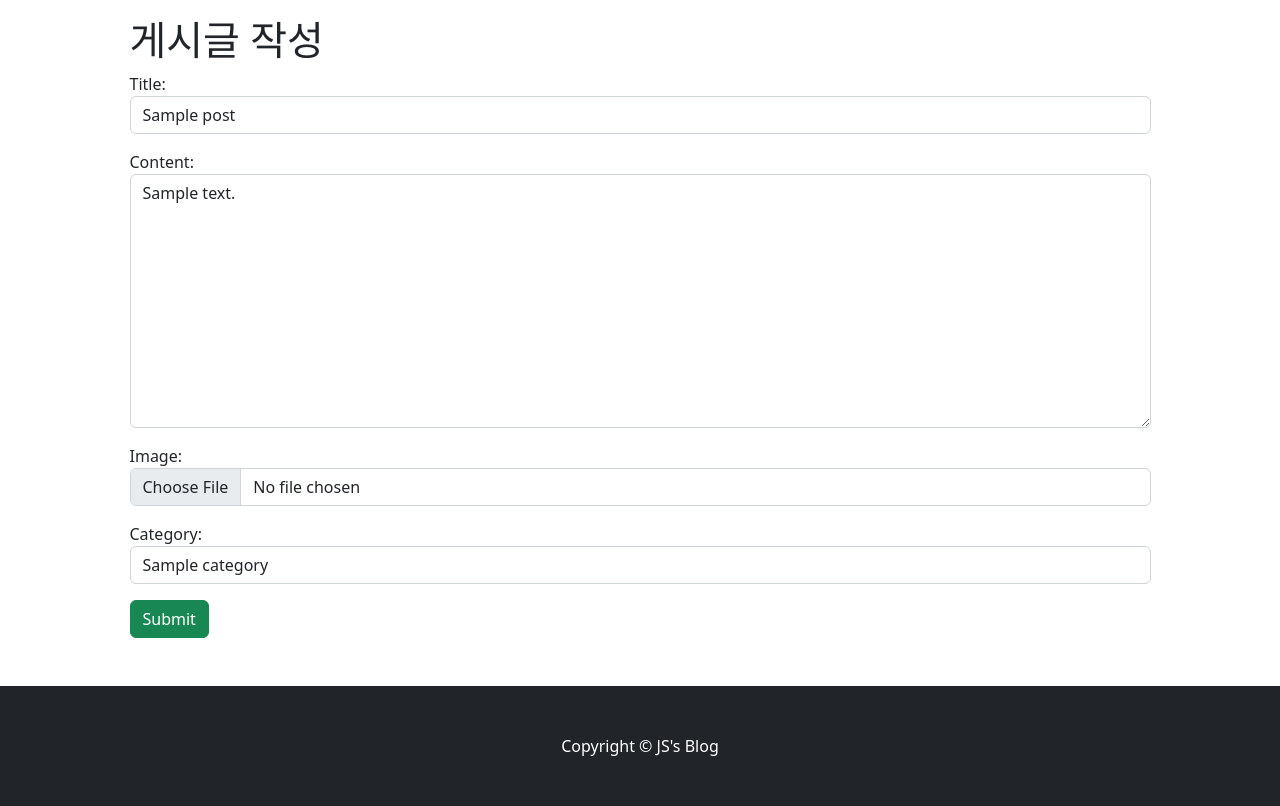
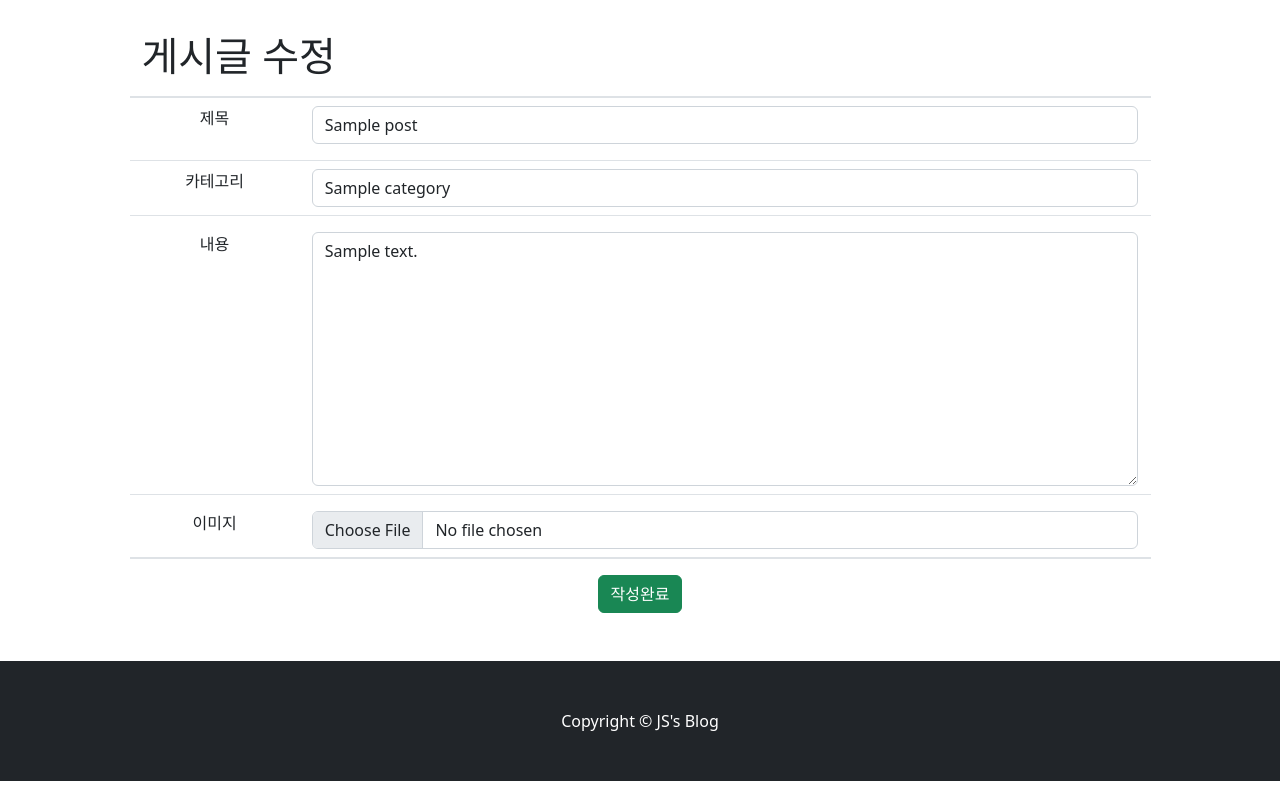
Before and after one commit to YuJinsoo/myBlog, a Django app: page /blog/edit/1/ in a window 1280 px wide. Shown: the part 56-862 px from the top of the page. After the commit the page ends 837 px from the top, so only its background shows below. Run offline with Django 4.2, Linux system fonts and the light colour scheme; a user stored in the database is signed in; tables that the repository leaves empty hold one stand-in row (values such as "Sample post").

Commit message:
게시글 수정시 기존 이미지 사라지는 현상 해결

```diff
--- a/blog/templates/blog/post_edit.html
+++ b/blog/templates/blog/post_edit.html
@@ -1,13 +1,40 @@
 {% extends 'base.html' %}
 
 {% block content %}
+<main class="container">
+    <h1 class="my-3"> 게시글 수정 </h1>
+    <form action="{% url 'blog:edit' post_id=post.pk %}" method="post" enctype="multipart/form-data">
+        {% csrf_token %}
+        <div class="row py-2 my-2 border-top border-2">
+            <div class="col-2 text-center">제목</div>
+            <div class="col-10">{{form.title}}</div>
+        </div>
+        <div class="row py-2 my-2 border-bottom border-top">
+            <div class="col-2 text-center">카테고리</div>
+            <div class="col-10">{{form.category}}</div>
+        </div>
+        <div class="row py-2 my-2 border-bottom">
+            <div class="col-2 text-center">내용</div>
+            <div class="col-10 text-center">{{form.content}}</div>
+        </div>
+        <div class="row py-2 my-2 border-bottom border-2">
+            <div class="col-2 text-center">이미지</div>
+            <div class="col-10">{{form.image}}</div>
+            <input type="hidden" name="originimage" value="{{ post.image }}">
+        </div>
+        <div class="d-grid gap-2 col-6 mx-auto mt-3">
+            <input type="submit" class="btn btn-success mx-auto" value="작성완료">
+        </div>
+
+    </form>
+</main>
+{% comment %}
     <h1> 게시글 작성 </h1>
     <form action="{% url 'blog:edit' post_id=post.pk %}" method="post" enctype="multipart/form-data">
         {% csrf_token %}
         {{form.as_p}}
 
 
-        {%comment%}
         <div>
             {{ form.title.label }}
             {{ form.title }}
@@ -20,8 +47,7 @@
             {{ form.category.label }}
             {{ form.category }}
         </div>
-        {%endcomment%}
         <input type="submit" class="btn btn-success">
     </form>
-
+{% endcomment %}
 {% endblock %}
--- a/blog/views.py
+++ b/blog/views.py
@@ -85,7 +85,7 @@ class PostWrite(LoginRequiredMixin, View):
 class PostEdit(LoginRequiredMixin, View):
     def get(self, request, post_id):
         post = get_object_or_404(Post, pk=post_id)
-        print(post.image)
+        # print(post.image)
         form = PostForm(initial={'title':post.title, 'content':post.content, 'category': post.category, 'author': post.author, 'image': post.image })
 
         context = {
@@ -99,16 +99,15 @@ class PostEdit(LoginRequiredMixin, View):
 
         if post.author == request.user or request.user.is_superuser:
             form = PostForm(request.POST, request.FILES)
-            # print(form.is_valid())
+
             if form.is_valid():
                 post.title = form.cleaned_data["title"]
                 post.content = form.cleaned_data["content"]
                 post.category = form.cleaned_data["category"]
+                post.image = request.POST['originimage'] # form의 input들의 name이 key로, value는 value로 들어감.
 
                 if request.FILES :
                     post.image = request.FILES['image']
-                else:
-                    post.image = form.cleaned_data["image"]
 
                 post.save()
                 return redirect('blog:detail', post_id=post_id)
```
